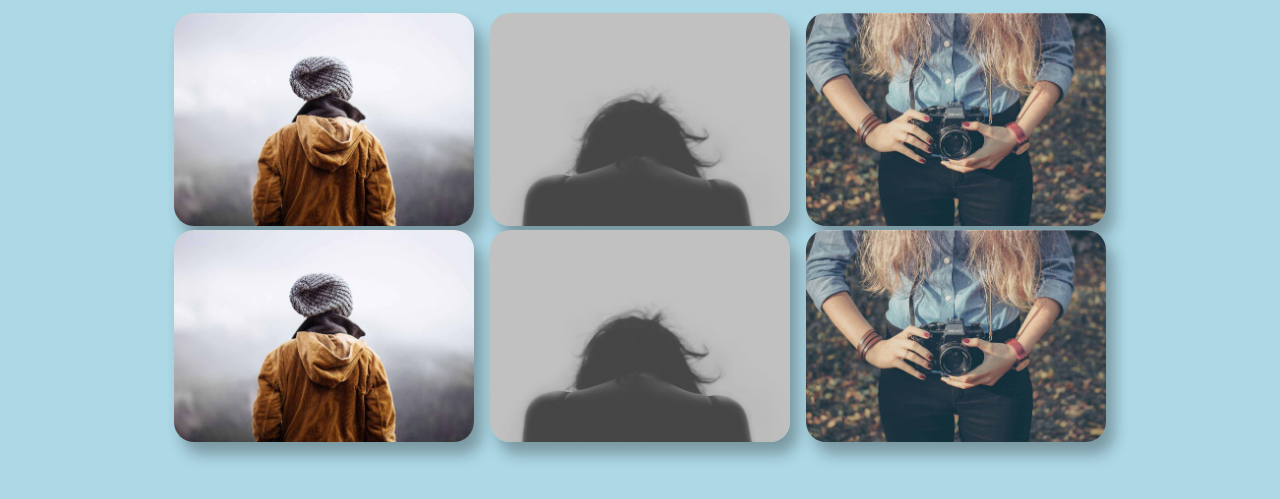
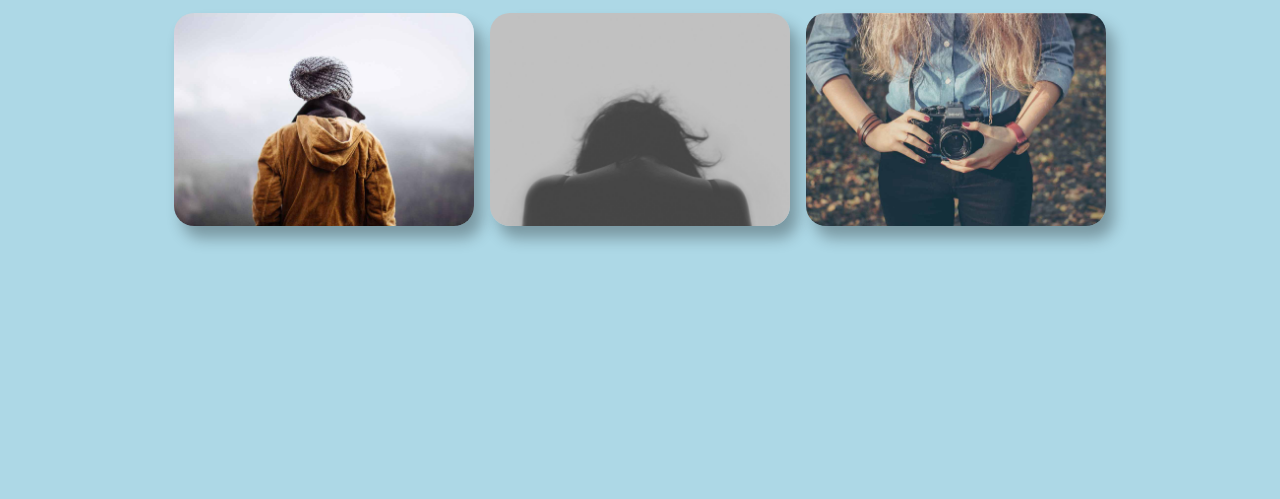
Before and after one commit to DNgocTai/hello, a plain HTML site: page index.html in a window 1280 px wide. Shown: the part 101-600 px from the top of the page. Drawn offline with Linux system fonts and the light colour scheme.

Commit message:
Updated index.html. Remove a block image

```diff
--- a/index.html
+++ b/index.html
@@ -15,10 +15,5 @@
         <img class="img" src="./p3.jpg" alt="My friend" style="width: 300px;border-radius: 20px;">
         <img class="img" src="./p4.jpg" alt="My friend" style="width: 300px;border-radius: 20px;">
     </div>
-    <div style="text-align: center;">
-        <img class="img" src="./p2.jpg" alt="My friend" style="width: 300px;border-radius: 20px;">
-        <img class="img" src="./p3.jpg" alt="My friend" style="width: 300px;border-radius: 20px;">
-        <img class="img" src="./p4.jpg" alt="My friend" style="width: 300px;border-radius: 20px;">
-    </div>
 </body>
 </html>
```
